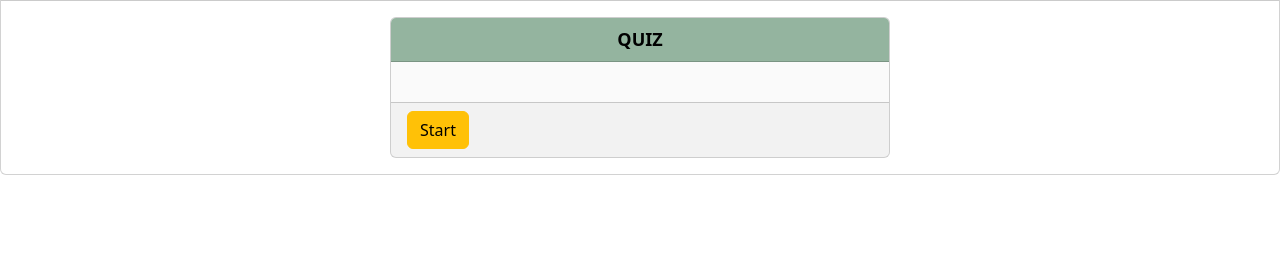
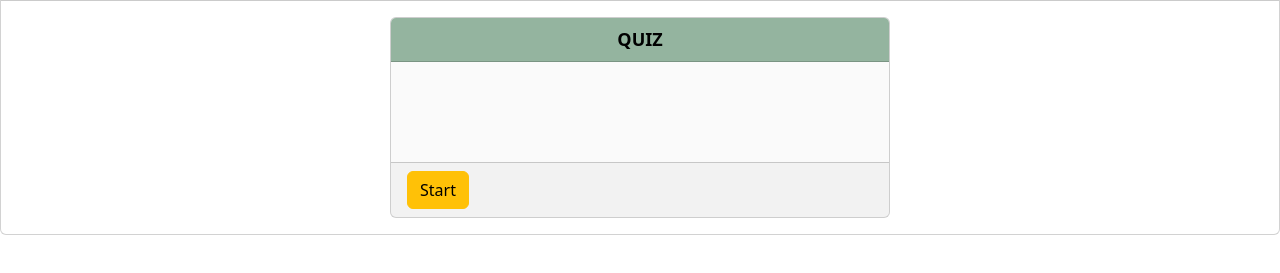
Before and after one commit to elmarquluzadee/quizexam, a plain HTML site: page index.html in a window 1280 px wide. Shown: the part 137-410 px from the top of the page. Drawn offline with nearby package versions, Linux system fonts and the light colour scheme.

Commit message:
update-7

```diff
--- a/style.css
+++ b/style.css
@@ -132,3 +132,7 @@
     color: red;
     background-color: #fff;
 }
+
+.question-text {
+    height: 60px;
+}
```
